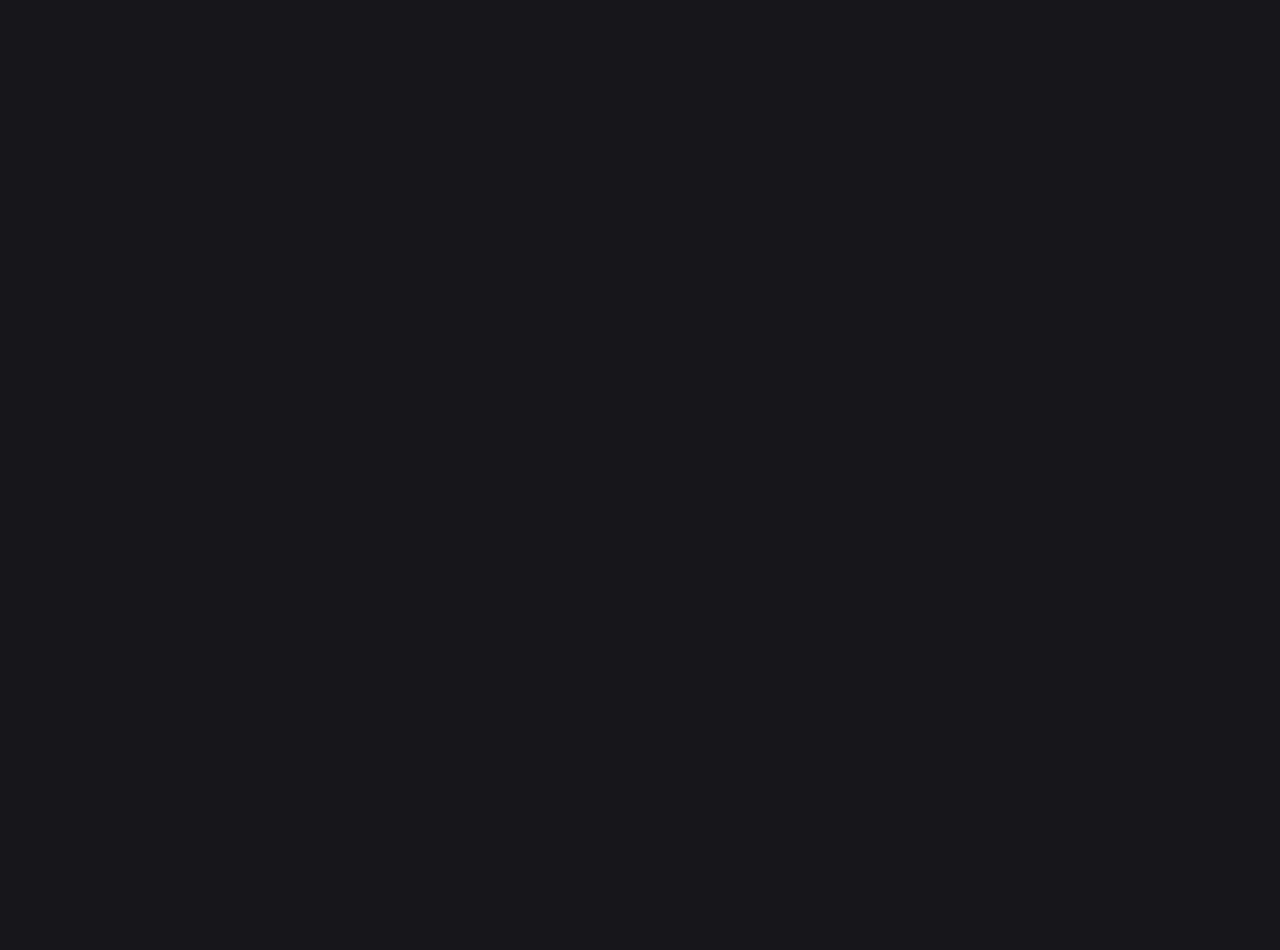
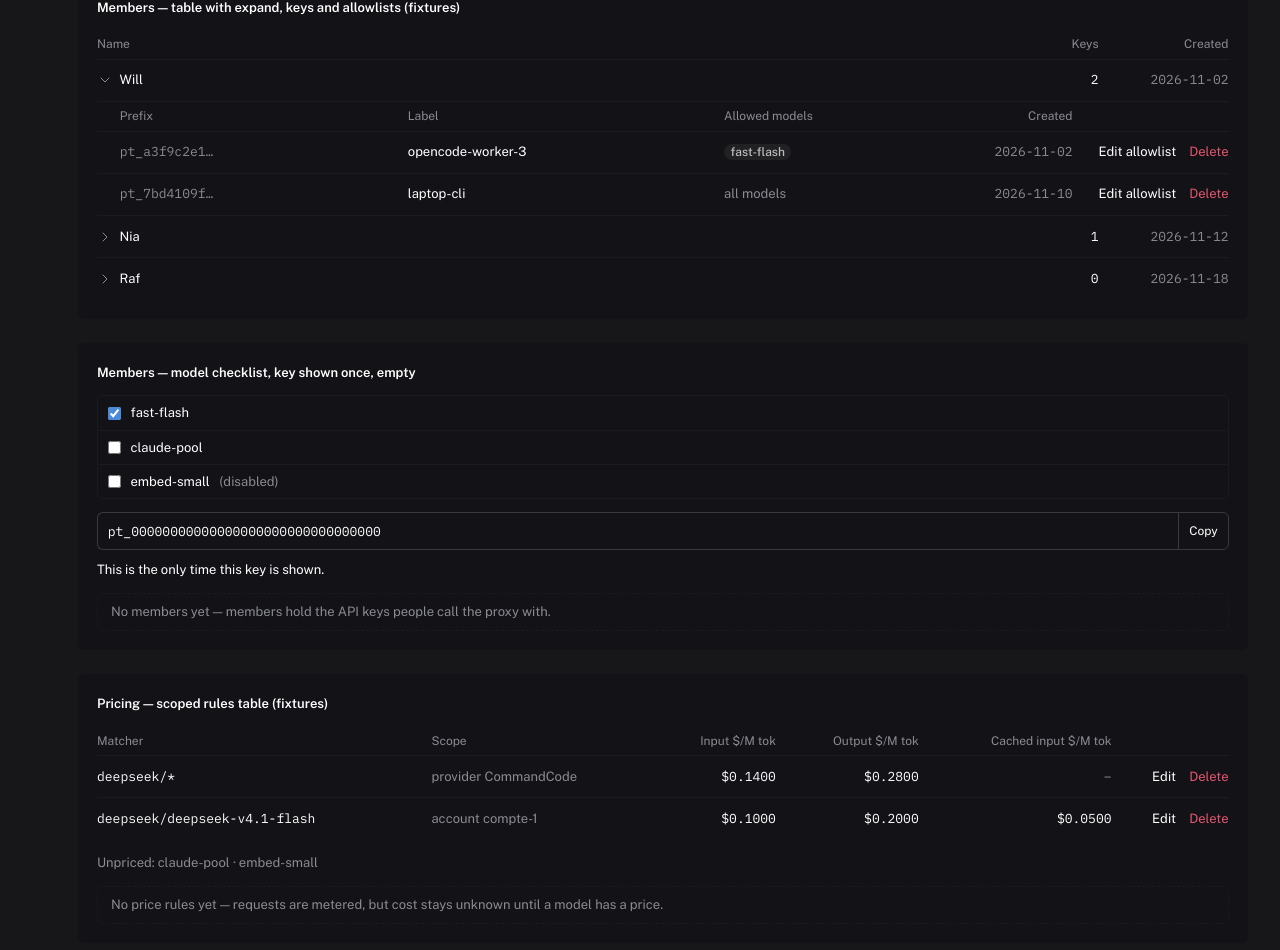
Before and after one commit to WyliGr/passe-trou, a Next.js app in the folder apps/web/: page /dev-harness/states in a window 1280 px wide. Shown: the part 2076-3026 px from the top of the page. Before the commit the page ends 2062 px from the top, so only its background shows below. Built offline with nearby package versions, Linux system fonts and the light colour scheme.

Commit message:
feat(web): members/pricing states on /__dev__/states harness

```diff
--- a/apps/web/app/dev-harness/states/page.tsx
+++ b/apps/web/app/dev-harness/states/page.tsx
@@ -17,6 +17,9 @@ import { Skeleton, SkeletonRows } from "@/components/Skeleton";
 import { Table, type Column } from "@/components/Table";
 import { ApiError } from "@/lib/api";
 import { fmtCost, fmtInt } from "@/lib/format";
+import type { Account, AdminModel, MemberWithKeys, Price, Provider } from "@/lib/admin";
+import { KeyTokenBlock, MembersTable, ModelChecklist } from "@/app/(console)/members/ui";
+import { PricingTable } from "@/app/(console)/pricing/ui";
 
 const now = Date.now();
 const SERIES: LinePoint[] = [
@@ -38,6 +41,39 @@ const COLUMNS: Column<Row>[] = [
   { key: "cost", header: "Cost", align: "right", render: (r) => <span className="text-muted">{fmtCost(r.cost)}</span> },
 ];
 
+// --- W16 fixtures: /members and /pricing screens ---
+const MODELS_FIXTURE: AdminModel[] = [
+  { id: "m1", displayName: "fast-flash", enabled: true, createdAt: "", updatedAt: "", mappings: [] },
+  { id: "m2", displayName: "claude-pool", enabled: true, createdAt: "", updatedAt: "", mappings: [] },
+  { id: "m3", displayName: "embed-small", enabled: false, createdAt: "", updatedAt: "", mappings: [] },
+];
+const MEMBERS_FIXTURE: MemberWithKeys[] = [
+  {
+    id: "mb1", displayName: "Will", enabled: true, createdAt: "2026-11-02T09:12:00.000Z", updatedAt: "",
+    keys: [
+      { id: "k1", keyPrefix: "pt_a3f9c2e1", label: "opencode-worker-3", enabled: true, createdAt: "2026-11-02T09:13:00.000Z", allowlist: [{ id: "m1", displayName: "fast-flash" }] },
+      { id: "k2", keyPrefix: "pt_7bd4109f", label: "laptop-cli", enabled: true, createdAt: "2026-11-10T18:44:00.000Z", allowlist: [] },
+    ],
+  },
+  {
+    id: "mb2", displayName: "Nia", enabled: true, createdAt: "2026-11-12T08:02:00.000Z", updatedAt: "",
+    keys: [
+      { id: "k3", keyPrefix: "pt_e55b02c8", label: "smoke-agent", enabled: false, createdAt: "2026-11-12T08:03:00.000Z", allowlist: [{ id: "m2", displayName: "claude-pool" }] },
+    ],
+  },
+  { id: "mb3", displayName: "Raf", enabled: true, createdAt: "2026-11-18T15:31:00.000Z", updatedAt: "", keys: [] },
+];
+const PROVIDERS_FIXTURE: Provider[] = [
+  { id: "p1", displayName: "CommandCode", type: "openai-compatible", baseUrl: "", createdAt: "", updatedAt: "" },
+];
+const ACCOUNTS_FIXTURE: Array<Account & { providerName: string }> = [
+  { id: "a1", providerId: "p1", displayName: "compte-1", status: "active", keyPrefix: "sk-…", createdAt: "", updatedAt: "", providerName: "CommandCode" },
+];
+const PRICES_FIXTURE: Price[] = [
+  { id: "pr1", scope: "provider", providerId: "p1", accountId: null, modelMatcher: "deepseek/*", priceInput: 0.14, priceOutput: 0.28, priceCachedInput: null, updatedAt: "" },
+  { id: "pr2", scope: "account", providerId: null, accountId: "a1", modelMatcher: "deepseek/deepseek-v4.1-flash", priceInput: 0.1, priceOutput: 0.2, priceCachedInput: 0.05, updatedAt: "" },
+];
+
 function Block({ title, children }: { title: string; children: React.ReactNode }) {
   return (
     <section className="rounded-card bg-surface p-6 flex flex-col gap-4">
@@ -51,6 +87,8 @@ export default function DevStatesPage() {
   const [range, setRange] = useState<string>("24h");
   const [kpi, setKpi] = useState("requests");
   const [drawer, setDrawer] = useState(false);
+  const [memberExpanded, setMemberExpanded] = useState<Set<string>>(new Set(["mb1"]));
+  const [checklistSel, setChecklistSel] = useState<Set<string>>(new Set(["m1"]));
 
   return (
     <div className="ml-14 p-[var(--pad)] flex flex-col max-md:ml-0" style={{ gap: "var(--gap)" }}>
@@ -128,6 +166,41 @@ export default function DevStatesPage() {
         <Skeleton className="h-[200px] w-full" />
       </Block>
 
+      <Block title="Members — table with expand, keys and allowlists (fixtures)">
+        <MembersTable
+          members={MEMBERS_FIXTURE}
+          expanded={memberExpanded}
+          onToggle={(id) =>
+            setMemberExpanded((prev) => {
+              const next = new Set(prev);
+              if (next.has(id)) next.delete(id);
+              else next.add(id);
+              return next;
+            })
+          }
+          onEditAllowlist={() => undefined}
+          onDeleteKey={() => undefined}
+        />
+      </Block>
+
+      <Block title="Members — model checklist, key shown once, empty">
+        <ModelChecklist models={MODELS_FIXTURE} selected={checklistSel} onChange={setChecklistSel} />
+        <KeyTokenBlock token="pt_00000000000000000000000000000000" />
+        <Empty sentence="No members yet — members hold the API keys people call the proxy with." />
+      </Block>
+
+      <Block title="Pricing — scoped rules table (fixtures)">
+        <PricingTable
+          prices={PRICES_FIXTURE}
+          providers={PROVIDERS_FIXTURE}
+          accounts={ACCOUNTS_FIXTURE}
+          onEdit={() => undefined}
+          onDelete={() => undefined}
+        />
+        <p className="text-body text-muted">Unpriced: claude-pool · embed-small</p>
+        <Empty sentence="No price rules yet — requests are metered, but cost stays unknown until a model has a price." />
+      </Block>
+
       <Drawer open={drawer} onClose={() => setDrawer(false)} title="Drawer">
         <p className="text-body text-muted">
           Detail content for the selected object goes here — Esc or the X closes.
```
